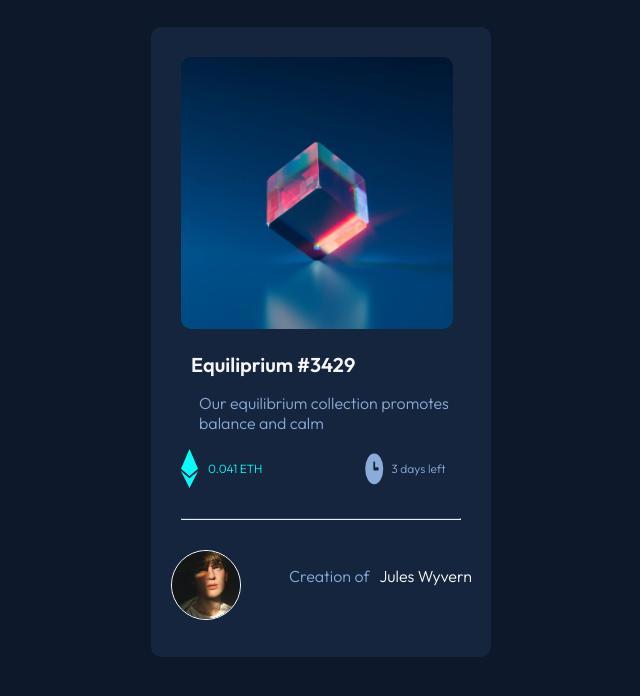
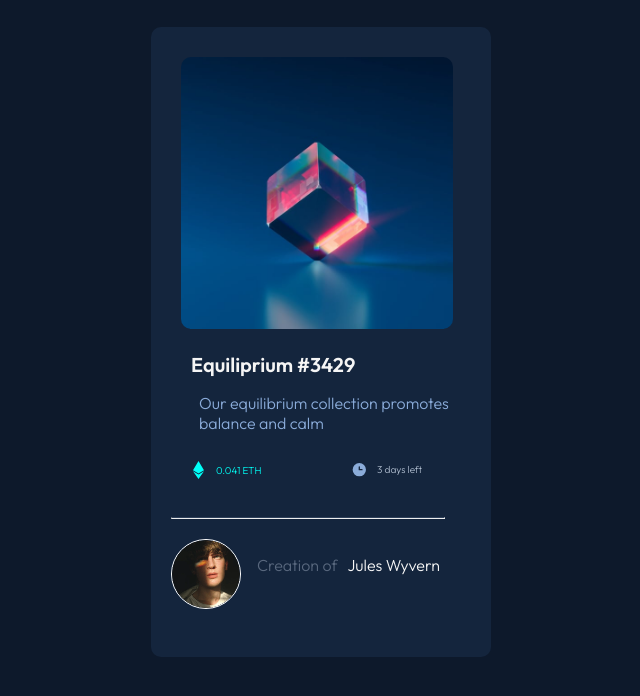
Before and after one commit to Salwa67/-Salwa67-NFT-respnsive-display, a plain HTML site: page nft-preview-card-component-main/index.html in a window 1280 px wide. Shown: the whole page, without its empty margins (319-959 px from the left). Drawn offline with Linux system fonts and the light colour scheme.

Commit message:
Add files via upload

```diff
--- a/nft-preview-card-component-main/index.html
+++ b/nft-preview-card-component-main/index.html
@@ -39,18 +39,22 @@
         </div>
         <!-- Flex box one line of items  eth-flex-->
         <div class="eth-flex">
+          <p>
             <img
               class="eth-img"
               src="./images/icon-ethereum.svg"
               alt=" Ethereum Icon"
-          />
-          <p>0.041 ETH</p>
+            /><sup>0.041 ETH</sup>
+          </p>
+
+          <p id="clock-p">
             <img
               class="clock-icon"
               src="./images/icon-clock.svg"
               alt="a classic clock icon "
             />
-          <p id="clock-p">3 days left</p>
+            <sup>3 days left</sup>
+          </p>
         </div>
         <hr />
         <div class="avatar">
--- a/nft-preview-card-component-main/stylesheet.css
+++ b/nft-preview-card-component-main/stylesheet.css
@@ -52,7 +52,8 @@ p {
 
 hr {
   border-top: 0.002em solid #2f415b;
-  margin: 3em;
+  margin: 2em;
+  width: 80%;
 }
 /*  ETH section  start  */
 .eth-flex {
@@ -62,24 +63,22 @@ hr {
 .eth-flex p {
   color: #00fff7;
   font-size: 1.2em;
-  margin: 0;
-  padding-top: 1em;
+  margin-left: 3.5em;
+}
+.eth-flex p {
+  height: 2em;
 }
 .eth-img {
   margin-right: 1em;
-  margin-left: 3em;
-  width: 5%;
 }
 
 .clock-icon {
-  margin-left: 10em;
+  margin-left: 4em;
   margin-right: 0.5em;
-  width: 7%;
-  /* padding-bottom: 1em; */
 }
 
-#clock-p {
-  color: #8bacda;
+#clock-p sup {
+  color: #afbcce;
   padding-bottom: 1em;
 }
 
@@ -96,8 +95,12 @@ hr {
   -webkit-border-radius: 50px;
   border-radius: 50px;
 }
+.avatar p {
+  color: #59687e;
+  margin-left: 1em;
+}
 .avatar p span {
-  color: #ffffff;
+  color: #f8f8f8;
 }
 
 /*  ETH line  end  */
@@ -114,6 +117,7 @@ hr {
   -o-border-radius: 10px 10px;
   -webkit-border-radius: 10px 10px;
   border-radius: 10px 10px;
+  /* border: 5px red solid; */
 }
 /* on hover state */
 
```
Lines whose indentation alone changed are shown as unchanged.
